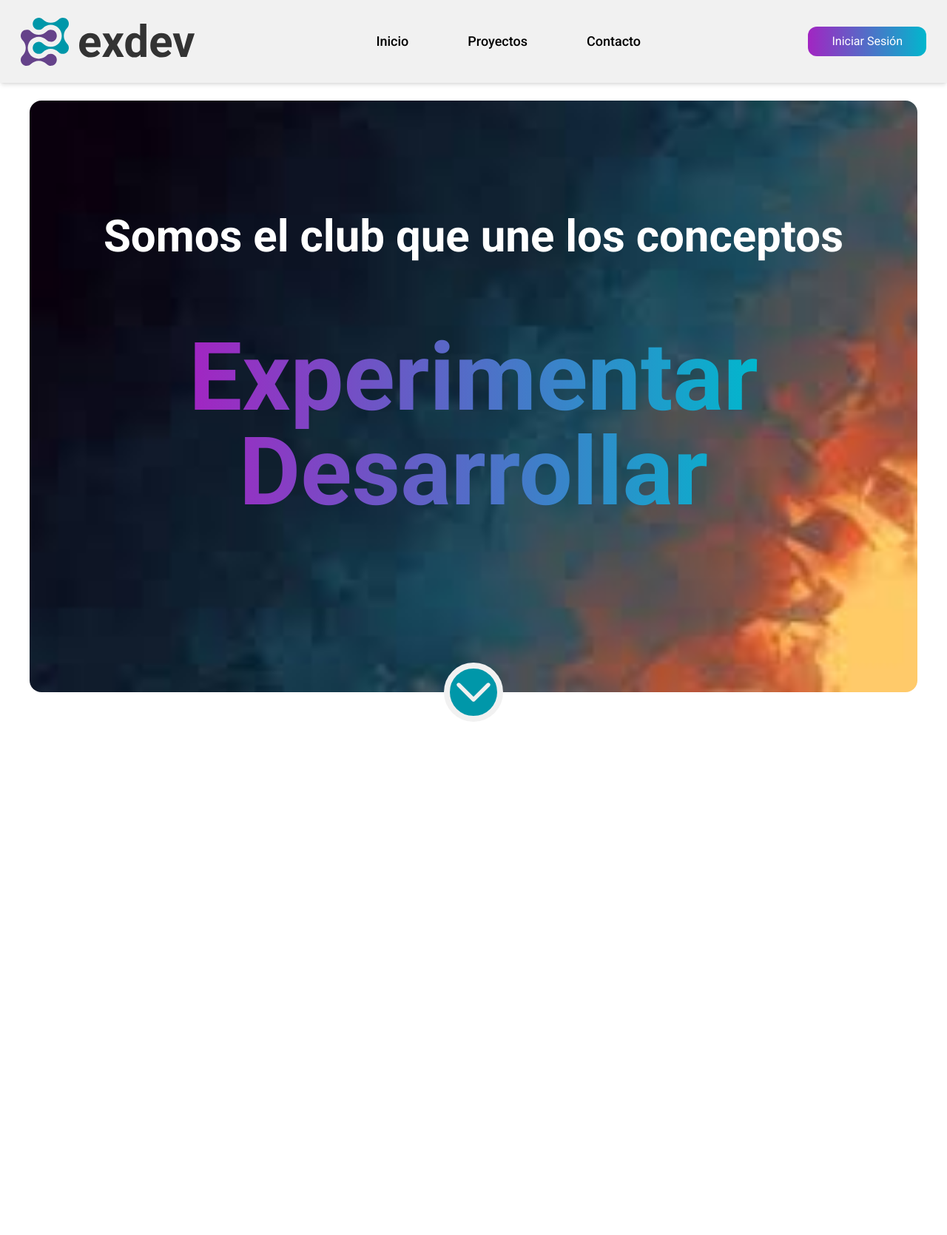
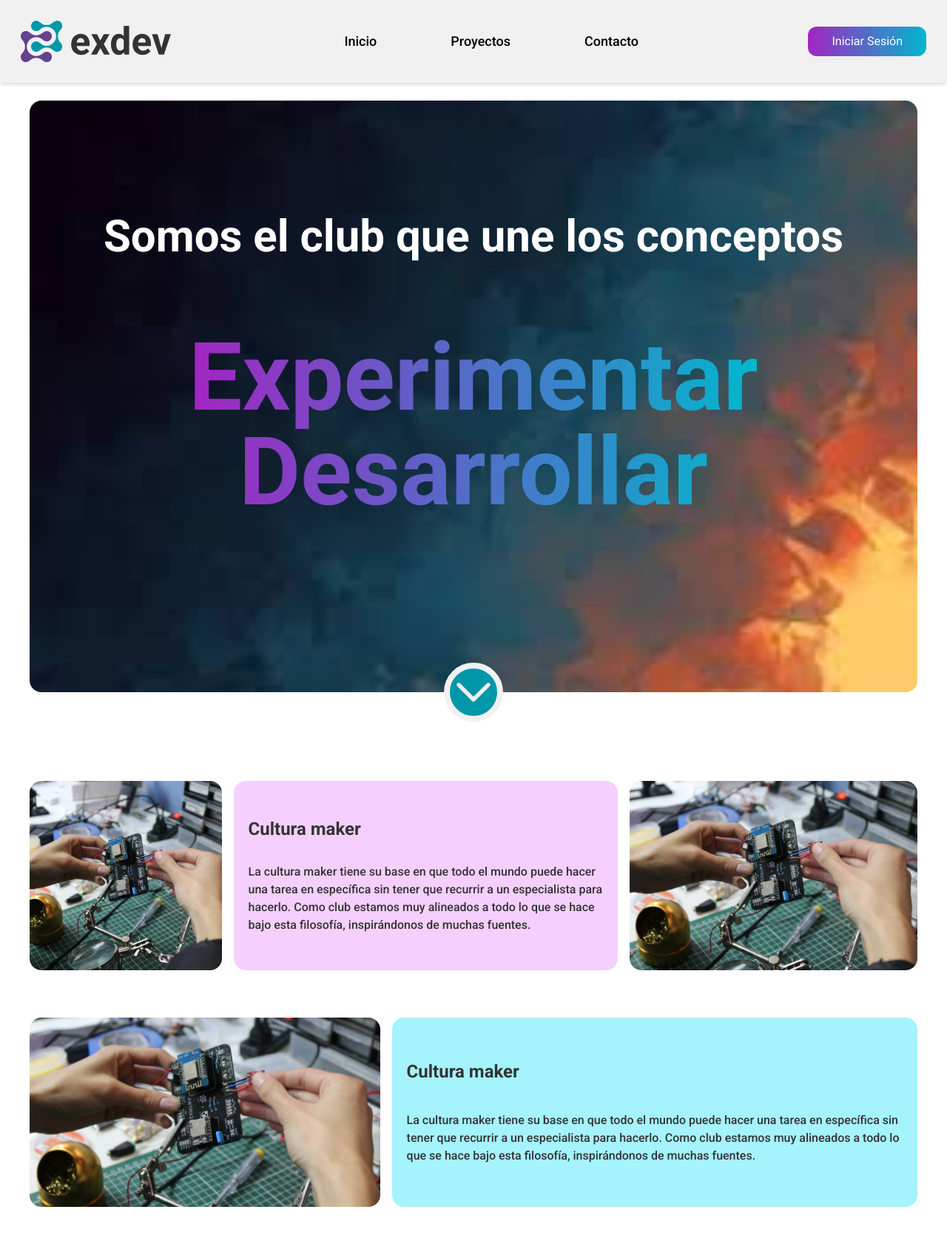
Before and after one commit to XhrdTLS/web-exdev-react, a React (Vite) app: page /home in a window 1280 px wide. Shown: the top 1670 px of the page at 74% size. Built offline with nearby package versions, Linux system fonts and the light colour scheme.

Commit message:
Grid de la pagina principal

```diff
--- a/src/components/Navbar.tsx
+++ b/src/components/Navbar.tsx
@@ -2,10 +2,10 @@ import LogoExdev from "/logo-exdev.svg";
 
 export const Navbar = () => {
   return (
-    <nav className="sticky w-screen h-28 top-0 bg-[#F1F1F1] shadow-md flex items-center justify-between z-50 px-7">
-      <a href="#" className="flex items-center h-16 gap-3">
-        <picture className="flex items-center">
-          <img src={LogoExdev} alt="logo" />
+    <nav className="sticky w-full h-28 top-0 bg-[#F1F1F1] shadow-md flex items-center justify-between z-50 px-7">
+      <a href="#">
+        <picture>
+          <img src={LogoExdev} alt="logo" className="w-52" />
         </picture>
       </a>
       <ul className="flex gap-20 justify-center items-center font-medium text-lg">
--- a/src/pages/Inicio.tsx
+++ b/src/pages/Inicio.tsx
@@ -1,8 +1,8 @@
 export const Inicio = () => {
   return (
-    <main className="h-screen relative ">
-      <div className="my-6 mx-10 flex flex-col justify-center items-center h-full image rounded-2xl">
-        <section className="flex flex-col items-center justify-center h-full gap-24">
+    <main className="h-full w-full relative inline-block">
+      <section className="my-6 mx-10 flex flex-col justify-center items-center h-screen image rounded-2xl">
+        <div className="flex flex-col items-center justify-center h-full gap-24">
           <h3 className="font-semibold text-6xl text-white text-center">
             Somos el club que une los conceptos
           </h3>
@@ -10,15 +10,67 @@ export const Inicio = () => {
             <h2>Experimentar</h2>
             <h2>Desarrollar</h2>
           </div>
-        </section>
-        <section className="w-full flex justify-center">
+        </div>
+        <div className="w-full flex justify-center">
           <picture className="w-20 bg-[#0097A9] rounded-full border-8 border-[#F1F1F1] hover:scale-105 ease-in duration-100 translate-y-10">
-            <a href="#">
+            <a href="#ver-mas" id="ver-mas">
               <img src="/arrow-down.svg" alt="" className="w-full" />
             </a>
           </picture>
-        </section>
-      </div>
+        </div>
+      </section>
+
+      <section className="relative inline-block my-24 mx-10">
+        <div className="grid grid-cols-[1fr,2fr,1.5fr] items-center text-center h-64 gap-4 text-[#333333] mb-16">
+          <article className="h-full w-full flex justify-center rounded-2xl overflow-hidden ">
+            <picture className=" w-full ">
+              <img
+                src="/example.png"
+                alt=""
+                className="h-full object-cover w-full "
+              />
+            </picture>
+          </article>
+          <article className="flex flex-col text-left h-full w-full justify-evenly bg-[#F5D0FE] rounded-2xl p-5">
+            <h3 className="font-bold text-2xl">Cultura maker</h3>
+            <p className="font-medium text-base">
+              La cultura maker tiene su base en que todo el mundo puede hacer
+              una tarea en específica sin tener que recurrir a un especialista
+              para hacerlo. Como club estamos muy alineados a todo lo que se
+              hace bajo esta filosofía, inspirándonos de muchas fuentes.
+            </p>
+          </article>
+          <article className="h-full w-full flex justify-center rounded-2xl overflow-hidden">
+            <picture className=" w-full ">
+              <img
+                src="/example.png"
+                alt=""
+                className="h-full object-cover w-full "
+              />
+            </picture>
+          </article>
+        </div>
+        <div className="grid grid-cols-[2fr,3fr] items-center text-center h-64 gap-4 text-[#333333]">
+          <article className="h-full w-full flex justify-center rounded-2xl overflow-hidden">
+            <picture className=" w-full ">
+              <img
+                src="/example.png"
+                alt=""
+                className="h-full object-cover w-full "
+              />
+            </picture>
+          </article>
+          <article className="flex flex-col text-left h-full w-full justify-evenly bg-[#A5F3FC] rounded-2xl p-5">
+            <h3 className="font-bold text-2xl">Cultura maker</h3>
+            <p className="font-medium text-base">
+              La cultura maker tiene su base en que todo el mundo puede hacer
+              una tarea en específica sin tener que recurrir a un especialista
+              para hacerlo. Como club estamos muy alineados a todo lo que se
+              hace bajo esta filosofía, inspirándonos de muchas fuentes.
+            </p>
+          </article>
+        </div>
+      </section>
     </main>
   );
 };
--- a/src/styles/index.css
+++ b/src/styles/index.css
@@ -21,15 +21,6 @@ body {
   height: 3000px;
 }
 
-/** Navbar **/
-.imaginotipo-text {
-  color: var(--grey-dev, #333);
-  font-size: 2.5rem;
-  font-style: normal;
-  font-weight: 700;
-  line-height: 100%;
-}
-
 /** Hero **/
 .image {
   background-image: url("/images.jpeg");
@@ -40,7 +31,7 @@ body {
 }
 
 nav li {
-  padding: 10px 0px;
+  padding: 10px 10px;
   position: relative;
 }
 
```
Also changed, not shown: public/example.png (added), public/logo-exdev.svg.
